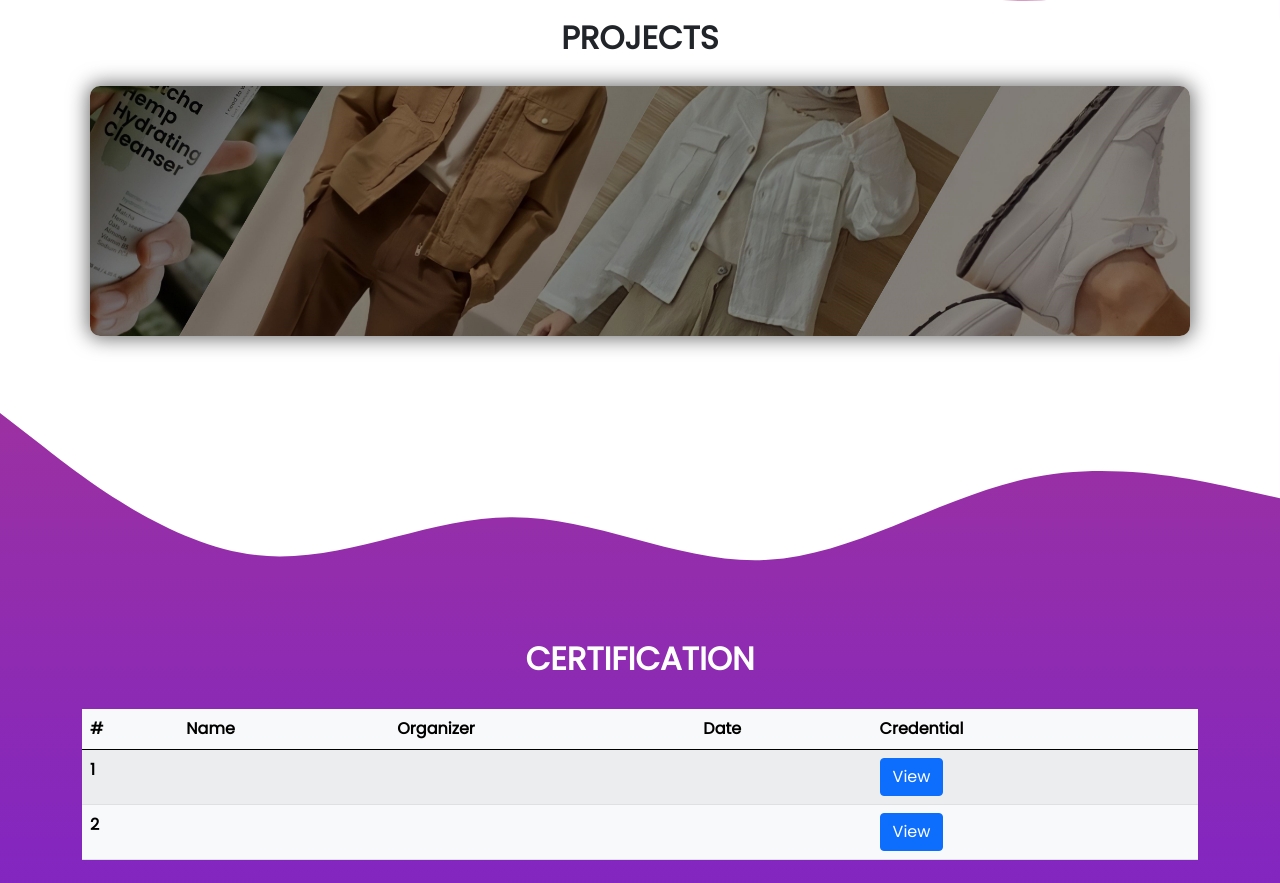
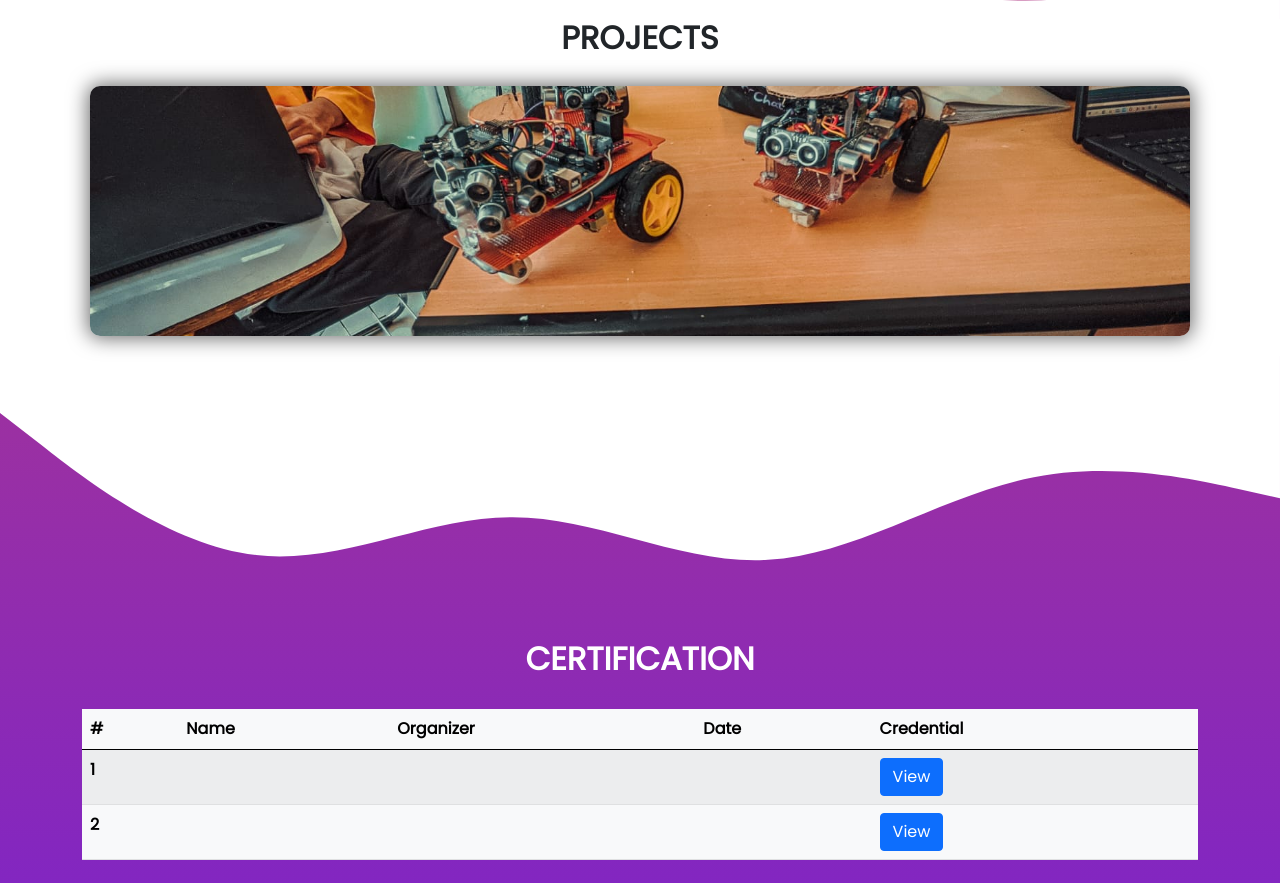
Before and after one commit to NurhalimCode/portfolio, a plain HTML site: page index.html in a window 1280 px wide. Shown: the part 2167-3050 px from the top of the page. Drawn offline with nearby package versions, Linux system fonts and the light colour scheme; a web font is replaced by a local one.

Commit message:
Update app.css

```diff
--- a/assets/stylesheet/app.css
+++ b/assets/stylesheet/app.css
@@ -161,7 +161,7 @@ body {
 .article-img-holder-firstRow {
   width: 100%;
   height: 100%;
-  background: url("../img/porto1.jpg");
+  background: url("../img/porto1.jpeg");
   background-position: center;
   background-size: cover;
   background-repeat: no-repeat;
```
